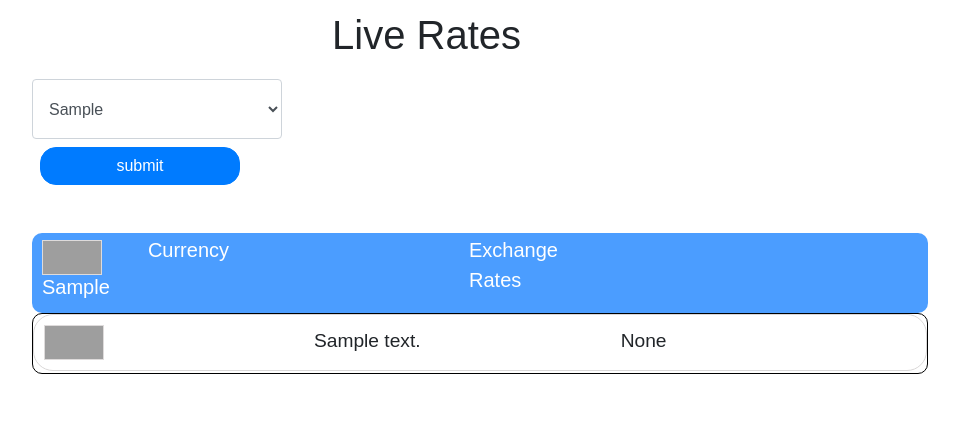
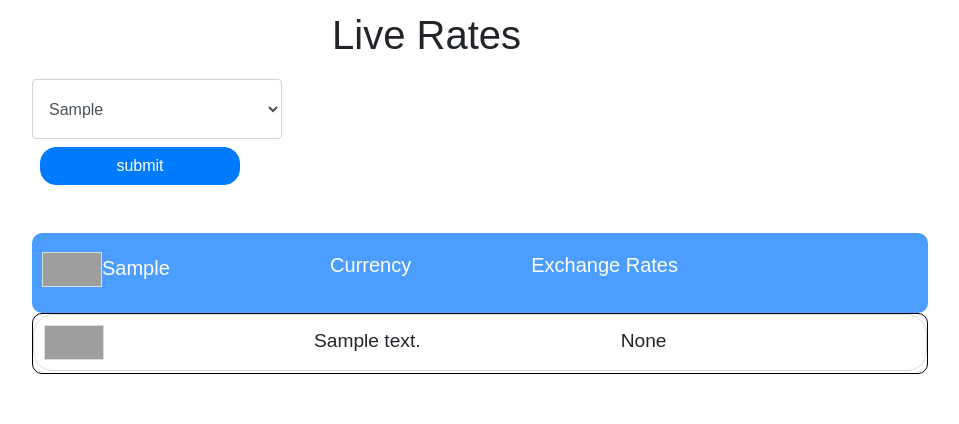
Before and after one commit to Nishant040305/Currency, a Django app: template templates/index.html in a window 1280 px wide. Shown: the part 667-1091 px from the top of the page, without its empty margins (18-977 px from the left). Run offline with Django 4.2, Linux system fonts and the light colour scheme; data comes from the database, SQL or seed files in the repository; the template is opened without the code that fills it: values that come from a table or form of the project are taken from there, most other values are stand-ins (such as "Sample title", 1, 10 or a date in 2020); parts of the project's set-up code (start-up, migrations or seed data) failed here and were passed over; some libraries are stand-ins or nearby versions; grey boxes are pictures that could not be loaded.

Commit message:
Update index.html

```diff
--- a/templates/index.html
+++ b/templates/index.html
@@ -259,9 +259,9 @@
     <!--Content of navigation bar-->
         <ul>
             <li><a class="e_tab__nav" href="#">Currency</a></li>
-            <li><a class="e_tab__nav " ></a></li>
+
             <li><a class="e_tab__nav" href="#">Exchange Rates</a></li>
-            <li><a class="e_tab__nav" href="#">         </a> </li>
+
         </ul>
     </div>
 
```
